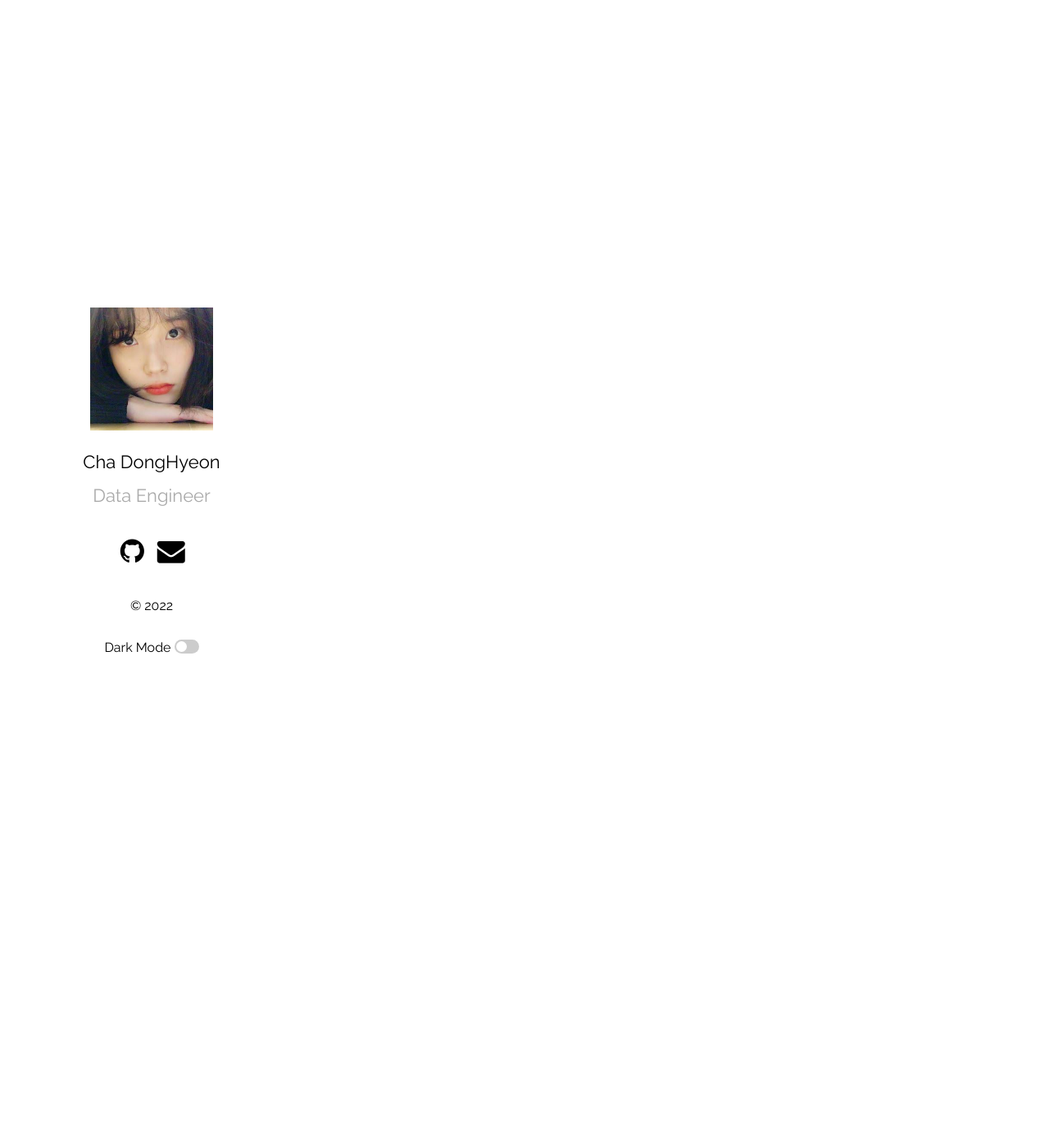
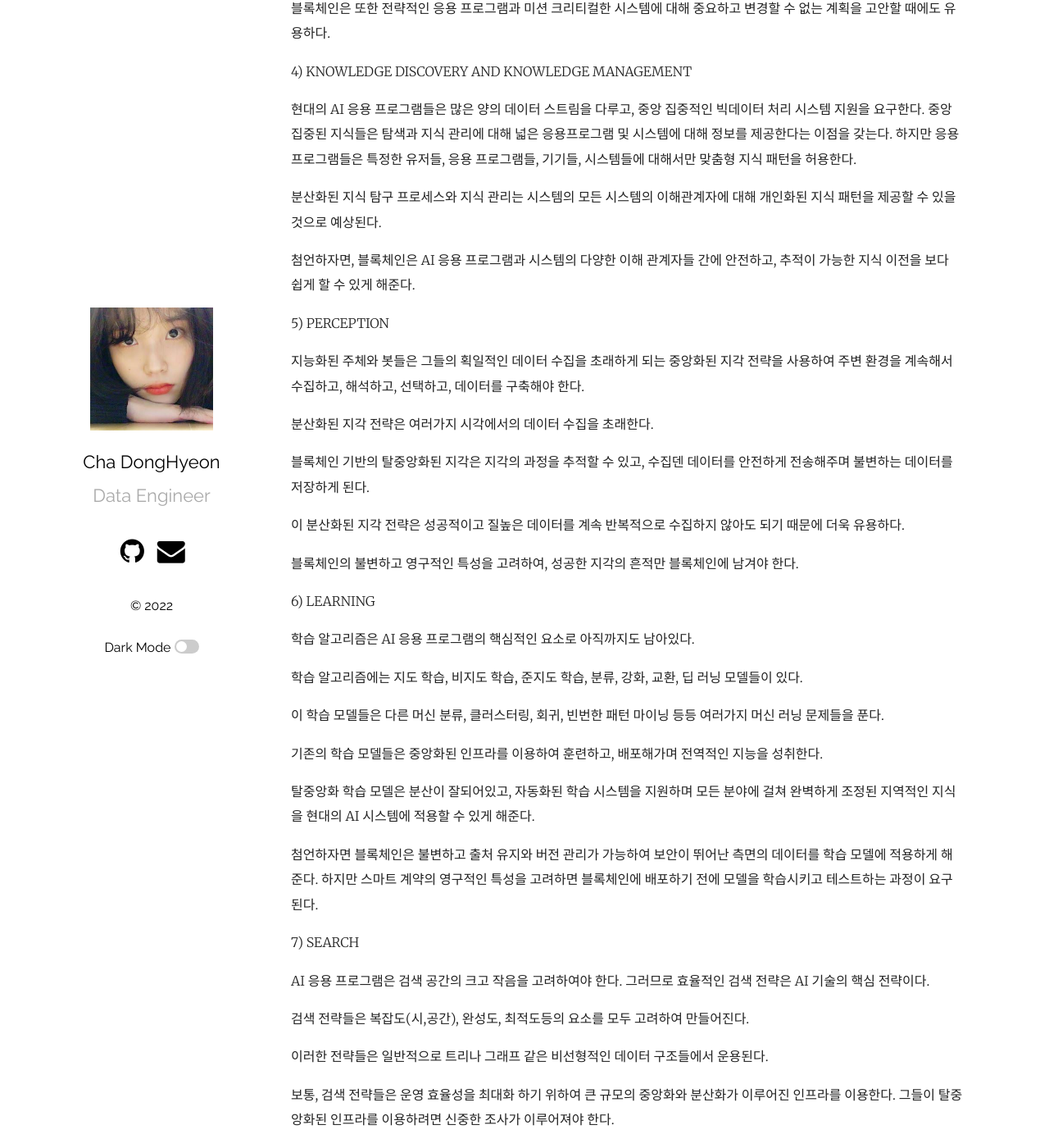
Before and after one commit to superwonso/superwonso.github.io, a Jekyll site: the page built from _posts/2022-07-04-Blockchain for AI Review and Open Research Challenge.md, in a window 1280 px wide and 1400 px high, scrolled down 6897 px. Shown: the whole window at 82% size. Built offline with Jekyll 4.4.1, drawn with Linux system fonts in a browser that asks for light colours; some of the changed text lies outside the part shown.

Commit message:
Update 2022-07-04-Blockchain for AI Review and Open Research Challenge.md

```diff
--- a/_posts/2022-07-04-Blockchain for AI Review and Open Research Challenge.md
+++ b/_posts/2022-07-04-Blockchain for AI Review and Open Research Challenge.md
@@ -37,7 +37,7 @@ Decentralized AI는 AI와 블록체인 기술이 융합된 AI 기술로 과정
 2. AI와 블록체인의 융합이 새로운 탈중앙화 경제의 새로운 생태계에 어떻게 도움을 줄지
 3. 기존의 Decentralized AI에 더하여 블록체인 플랫폼, 아키텍쳐, 인프라 유형 그리고 합의 프로토콜에 관한 자세한 분류
 4. 여러 분야에서의 블록체인을 활용한 AI가 어떻게 사용되고 있는지에 관한 보고와 논의
-5. 미래의 AI Apps에 블록체인의 적용과 확대에 관한 Open Research Challenges 개요
+5. 미래의 AI 응용 프로그램 에 블록체인의 적용과 확대에 관한 Open Research Challenges 개요
 
 이 논문의 뒷부분은 다음과 같이 구성된다.
 
@@ -99,7 +99,7 @@ AI research 분야에선 자기 자신들을 “intelligent agents”에 대한
 
 그러나, 많은 연구자들은 실생활에 긍정적으로 영향을 미칠, “intelligent agents”을 내릴 AI system을 만들기 위해 노력하고 있다.
 
-Table 1은 AI apps에 관한 몇 가지의 새로운 트렌드와 그것의 장점을 보여준다.
+Table 1은 AI 응용 프로그램 에 관한 몇 가지의 새로운 트렌드와 그것의 장점을 보여준다.
 
 **C. How Blockchain Can Transform AI**
 
@@ -146,13 +146,13 @@ Figure 2는 트리 구조로 탈중앙화 AI의 방법론과 수행, 블록체
 
 **A. Decentralized AI Applications**
 
-AI Apps는 다른 계획들(검색, 최적화, 학습, 지식 탐구, 지식 관리 전략)에 의한 결정들을 자율적으로 운영하는 역할을 한다.
+AI 응용 프로그램 는 다른 계획들(검색, 최적화, 학습, 지식 탐구, 지식 관리 전략)에 의한 결정들을 자율적으로 운영하는 역할을 한다.
 
-AI Apps의 분산화는 복잡하고 도전적인 작업임을 알고있자.
+AI 응용 프로그램 의 분산화는 복잡하고 도전적인 작업임을 알고있자.
 
 1) Autonomic Computing
 
-AI Apps의 주요 목표 중 하나는 인터넷 상태, 인과관계, 환경 등을 고려한 합리적인 여러개의 주체들에 의한 완전한 혹은 부분적인 자동 운영이다.
+AI 응용 프로그램 의 주요 목표 중 하나는 인터넷 상태, 인과관계, 환경 등을 고려한 합리적인 여러개의 주체들에 의한 완전한 혹은 부분적인 자동 운영이다.
 
 운영의 자동화를 위해서는, 현대 컴퓨팅 체계에서는 데이터 소스, 기기, 데이터 처리 체계, 데이터 스토리지 체계, 응용 프로그램의 인터페이스, 이름 등등의 이질성을 고려하여야 한다.
 
@@ -178,9 +178,68 @@ AI Apps의 주요 목표 중 하나는 인터넷 상태, 인과관계, 환경
 
 또한 탈중앙화된 최적화는 다른 최적화 목표를 가진 여러 전략들이, 응용 프로그램과 시스템에서 동시에 실행되어야 하는 경우에도 긍정적인 효과를 갖고 올 것이다.
 
-**3) PLANNING**
+3) PLANNING
 
-! 서술중 !
+AI 응용 프로그램과 시스템은 새 환경에 대한 다른 응용 프로그램과 시스템, 복잡한 문제들을 고려하여 전략을 짜고 실행되어야 한다. 전략을 수립하는 것은 효율성과 회복력을 고려하여야 하고 입력 변수와 다른 로직, 룰에 기초한 알고리즘 등을 활용하여 사전에 정한 목표에 도달하도록 해야한다.
+
+현재, 중앙화된 계획은 복잡하고 시간을 많이 소모한다. 블록체인 기반의 탈중앙화 AI 전략 수립은 영구적인 추적/출처 기록을 갖는 강력한 전략을 수립할 수 있게 해준다.
+
+블록체인은 또한 전략적인 응용 프로그램과 미션 크리티컬한 시스템에 대해 중요하고 변경할 수 없는 계획을 고안할 때에도 유용하다.
+
+4) KNOWLEDGE DISCOVERY AND KNOWLEDGE MANAGEMENT
+
+현대의 AI 응용 프로그램들은 많은 양의 데이터 스트림을 다루고, 중앙 집중적인 빅데이터 처리 시스템 지원을 요구한다. 중앙 집중된 지식들은 탐색과 지식 관리에 대해 넓은 응용프로그램 및 시스템에 대해 정보를 제공한다는 이점을 갖는다. 하지만 응용 프로그램들은 특정한 유저들, 응용 프로그램들, 기기들, 시스템들에 대해서만 맞춤형 지식 패턴을 허용한다.
+
+분산화된 지식 탐구 프로세스와 지식 관리는 시스템의 모든 시스템의 이해관계자에 대해 개인화된 지식 패턴을 제공할 수 있을 것으로 예상된다.
+
+첨언하자면, 블록체인은 AI 응용 프로그램과 시스템의 다양한 이해 관계자들 간에 안전하고, 추적이 가능한 지식 이전을 보다 쉽게 할 수 있게 해준다.
+
+5) PERCEPTION
+
+지능화된 주체와 봇들은 그들의 획일적인 데이터 수집을 초래하게 되는 중앙화된 지각 전략을 사용하여 주변 환경을 계속해서 수집하고, 해석하고, 선택하고, 데이터를 구축해야 한다.
+
+분산화된 지각 전략은 여러가지 시각에서의 데이터 수집을 초래한다.
+
+블록체인 기반의 탈중앙화된 지각은 지각의 과정을 추적할 수 있고, 수집덴 데이터를 안전하게 전송해주며 불변하는 데이터를 저장하게 된다.
+
+이 분산화된 지각 전략은 성공적이고 질높은 데이터를 계속 반복적으로 수집하지 않아도 되기 때문에 더욱 유용하다.
+
+블록체인의 불변하고 영구적인 특성을 고려하여, 성공한 지각의 흔적만 블록체인에 남겨야 한다.
+
+6) LEARNING
+
+학습 알고리즘은 AI 응용 프로그램의 핵심적인 요소로 아직까지도 남아있다.
+
+학습 알고리즘에는 지도 학습, 비지도 학습, 준지도 학습, 분류, 강화, 교환, 딥 러닝 모델들이 있다.
+
+이 학습 모델들은 다른 머신 분류, 클러스터링, 회귀, 빈번한 패턴 마이닝 등등 여러가지 머신 러닝 문제들을 푼다.
+
+기존의 학습 모델들은 중앙화된 인프라를 이용하여 훈련하고, 배포해가며 전역적인 지능을 성취한다.
+
+탈중앙화 학습 모델은 분산이 잘되어있고, 자동화된 학습 시스템을 지원하며 모든 분야에 걸쳐 완벽하게 조정된 지역적인 지식을 현대의 AI 시스템에 적용할 수 있게 해준다.
+
+첨언하자면 블록체인은 불변하고 출처 유지와 버전 관리가 가능하여 보안이 뛰어난 측면의 데이터를 학습 모델에 적용하게 해준다. 하지만 스마트 계약의 영구적인 특성을 고려하면 블록체인에 배포하기 전에 모델을 학습시키고 테스트하는 과정이 요구된다.
+
+7) SEARCH
+
+AI 응용 프로그램은 검색 공간의 크고 작음을 고려하여야 한다. 그러므로 효율적인 검색 전략은 AI 기술의 핵심 전략이다.
+
+검색 전략들은 복잡도(시,공간), 완성도, 최적도등의 요소를 모두 고려하여 만들어진다.
+
+이러한 전략들은 일반적으로 트리나 그래프 같은 비선형적인 데이터 구조들에서 운용된다.
+
+보통, 검색 전략들은 운영 효율성을 최대화 하기 위하여 큰 규모의 중앙화와 분산화가 이루어진 인프라를 이용한다. 그들이 탈중앙화된 인프라를 이용하려면 신중한 조사가 이루어져야 한다.
+
+앞으로는 핵심 검색 전략을 배포하는 대신에 블록체인을 이용한 분산화가 이루어진 인프라를 이용하여 검색 추적과 탐색 경로를 영구적으로 안전하게 저장하여 향후 유사한 작업에 대해 최적화된 솔루션을 제공할 수 있어야 한다.
+
+8) REASONING
+
+논리적인 프로그래밍은 AI 응용 프로그램을 개발하여 그것이 합리적인 결정에 도달하기 위해 필수적인 요소이다. AI 응용 프로그램에서의 중앙화된 의사 결정은 모든 응용 프로그램의 구성요소에 영향을 끼친다.
+
+이러한 문제들을 조정하기 위해선 블록체인 기반의 분산화된 의사 결정 전략이 요구된다. 이러한 의사 결정은 지각, 학습 및 모델의 배포를 할 때에 개인화된 의사 결정 전략에 대해 긍정적인 요인을 갖고올 것이다. 추가로, 스마트 계약 기반의 탈중앙화되고 분산화 되어있는 의사 결정은 고가용성의 영구적인 추론 과정을 영구적으로 기록하여 미래에 비슷한 의사 결정에 도움을 줄 것이다.
+
+**B. DECENTRALIZED AI OPERATIONS**
+**서술중**
 
 ---
 
```
